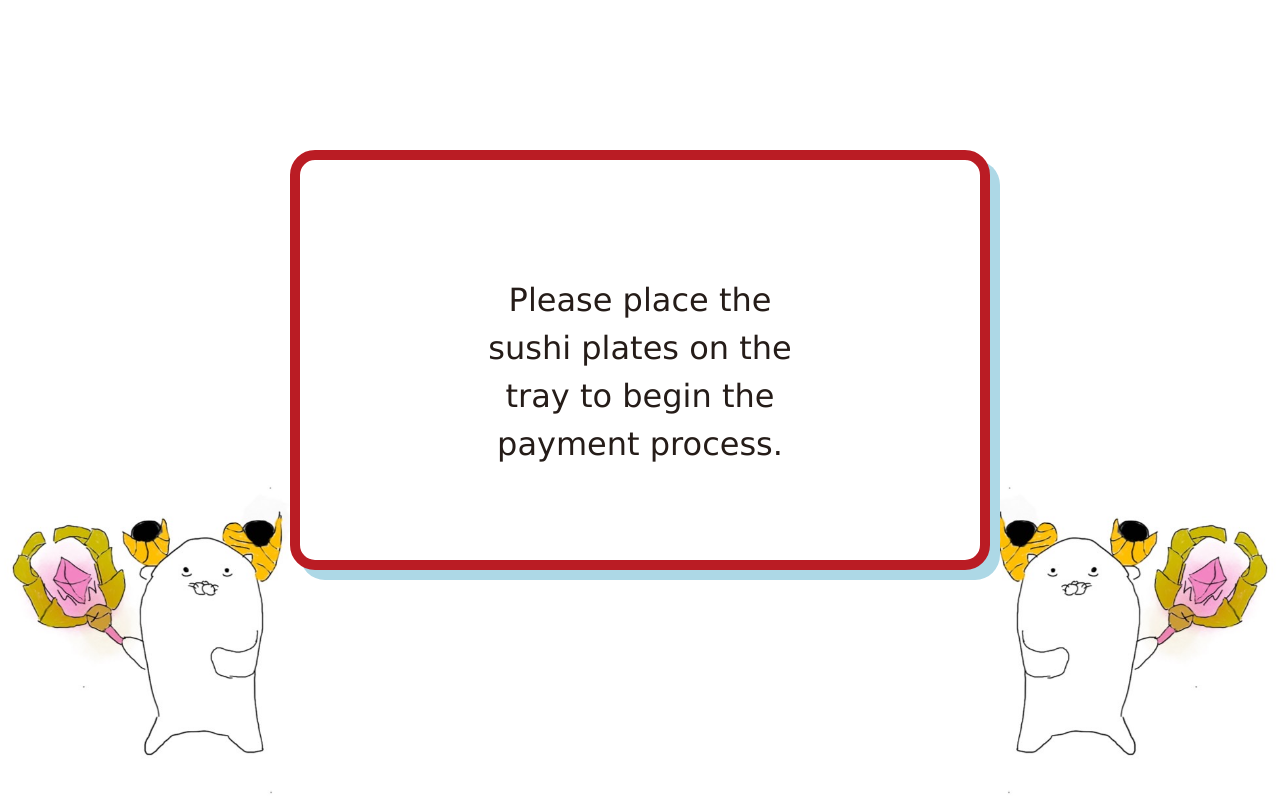
After one commit to Sonntd271/sushirov, a Flask app: page /instruction in a window 1280 px wide. The commit adds this page. Run offline with Flask 3, Linux system fonts and the light colour scheme.

Commit message:
add instruction page

```diff
--- a/app.py
+++ b/app.py
@@ -62,5 +62,9 @@ def loading():
 def thankyou():
     return render_template("thankyou.html")
 
+@app.route("/instruction")
+def instruction():
+    return render_template("instruction.html")
+
 if __name__ == "__main__":
     app.run(host="127.0.0.1", port="8000", debug=True)
--- /dev/null
+++ b/templates/instruction.html
@@ -0,0 +1,14 @@
+{% extends "base.html" %}
+
+
+{% block title %}Instruction!{% endblock %}
+
+{% block content %}
+
+<div class="rcorners1 center-40 red-border" style="width:50%; height:45%;box-shadow: 10px 10px lightblue;">
+    <p class="center-40" style="font-family:verdana; font-size:200%">Please place the sushi plates on the tray to begin the payment process.</p>
+</div>
+
+<img src="{{ url_for('static', filename='assets/images/icon3.jpg') }}" class="bottom-left img-hor" align="right-top"   width="25%"/>
+<img src="{{ url_for('static', filename='assets/images/icon3.jpg') }}" class="bottom-right" align="right-top"   width="25%"/>
+{% endblock %}
--- a/templates/summary.html
+++ b/templates/summary.html
@@ -8,7 +8,7 @@
 
 <img src="{{ url_for('static', filename='assets/images/sushi1.png') }}" class="top-layer" align="left"  width="25%"/>
 <img src="{{ url_for('static', filename='assets/images/sushi2.png') }}" class="top-layer" align="right" width="25%"/>
-<table class="center-50 red-border" height="80%" x width="80%">
+<table class="center-50 red-border" height="80%" x width="80%" style="box-shadow: 10px 10px lightblue;">
     <tr>
       <th>Order List</th>
       <th>Price</th>
```
